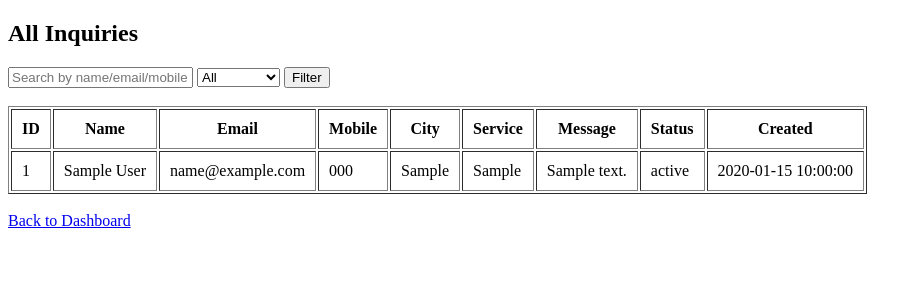
After one commit to tejuuu-7774/ca-inquiry-system, a PHP site: page /admin/inquiries.php in a window 1280 px wide. The commit adds this page. Shown: the top 300 px of the page, without its empty margins (0-922 px from the left). Run offline with PHP 8.4, Linux system fonts and the light colour scheme; the visitor is signed in with stand-in values (Sample User, id 1); tables that the repository leaves empty or names only in its code hold one stand-in row (values such as "Sample post").

Commit message:
added search and filter logic

```diff
--- /dev/null
+++ b/admin/inquiries.php
@@ -0,0 +1,94 @@
+<?php
+    session_start();
+    if (!isset($_SESSION['admin_id'])) {
+        header("Location: login.php");
+        exit();
+    }
+
+    require_once "../config/db.php";
+
+    $search = $_GET['search'] ?? '';
+    $status = $_GET['status'] ?? '';
+
+    $sql = "SELECT * FROM inquiries WHERE 1";
+
+    if ($search) {
+        $sql .= " AND (full_name LIKE :search OR email LIKE :search OR mobile LIKE :search)";
+    }
+
+    if ($status) {
+        $sql .= " AND status = :status";
+    }
+
+    $sql .= " ORDER BY created_at DESC";
+
+    $stmt = $conn->prepare($sql);
+
+    if ($search) {
+        $stmt->bindValue(':search', "%$search%");
+    }
+
+    if ($status) {
+        $stmt->bindValue(':status', $status);
+    }
+
+    $stmt->execute();
+    $inquiries = $stmt->fetchAll(PDO::FETCH_ASSOC);
+?>
+
+<!DOCTYPE html>
+<html>
+<head>
+    <title>All Inquiries</title>
+</head>
+<body>
+    <h2>All Inquiries</h2>
+
+    <form method="GET">
+        <input type="text" name="search" placeholder="Search by name/email/mobile">
+
+        <select name="status">
+            <option value="">All</option>
+            <option value="new">New</option>
+            <option value="contacted">Contacted</option>
+            <option value="closed">Closed</option>
+        </select>
+
+        <button type="submit">Filter</button>
+    </form>
+    <br>
+
+    <table border="1" cellpadding="10">
+        <tr>
+            <th>ID</th>
+            <th>Name</th>
+            <th>Email</th>
+            <th>Mobile</th>
+            <th>City</th>
+            <th>Service</th>
+            <th>Message</th>
+            <th>Status</th>
+            <th>Created</th>
+        </tr>
+
+        <?php foreach ($inquiries as $row): ?>
+        <tr>
+            <td><?php echo $row['id']; ?></td>
+            <td><?php echo $row['full_name']; ?></td>
+            <td><?php echo $row['email']; ?></td>
+            <td><?php echo $row['mobile']; ?></td>
+            <td><?php echo $row['city']; ?></td>
+            <td><?php echo $row['service']; ?></td>
+            <td><?php echo $row['message']; ?></td>
+            <td><?php echo $row['status']; ?></td>
+            <td><?php echo $row['created_at']; ?></td>
+        </tr>
+        <?php endforeach; ?>
+
+    </table>
+
+    <br>
+    <a href="dashboard.php">Back to Dashboard</a>
+
+</body>
+</html>
```
Also changed, not shown: admin/dashboard.php (+17 -5 lines).
